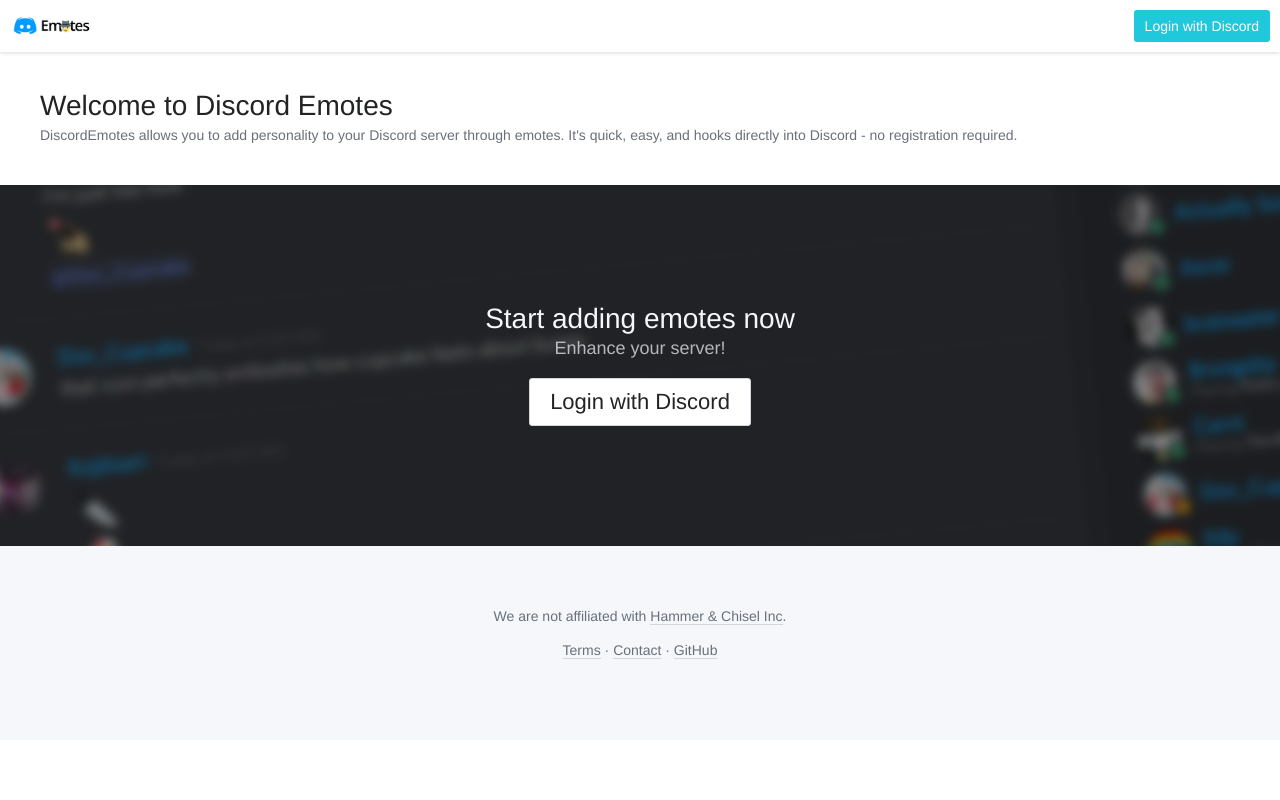
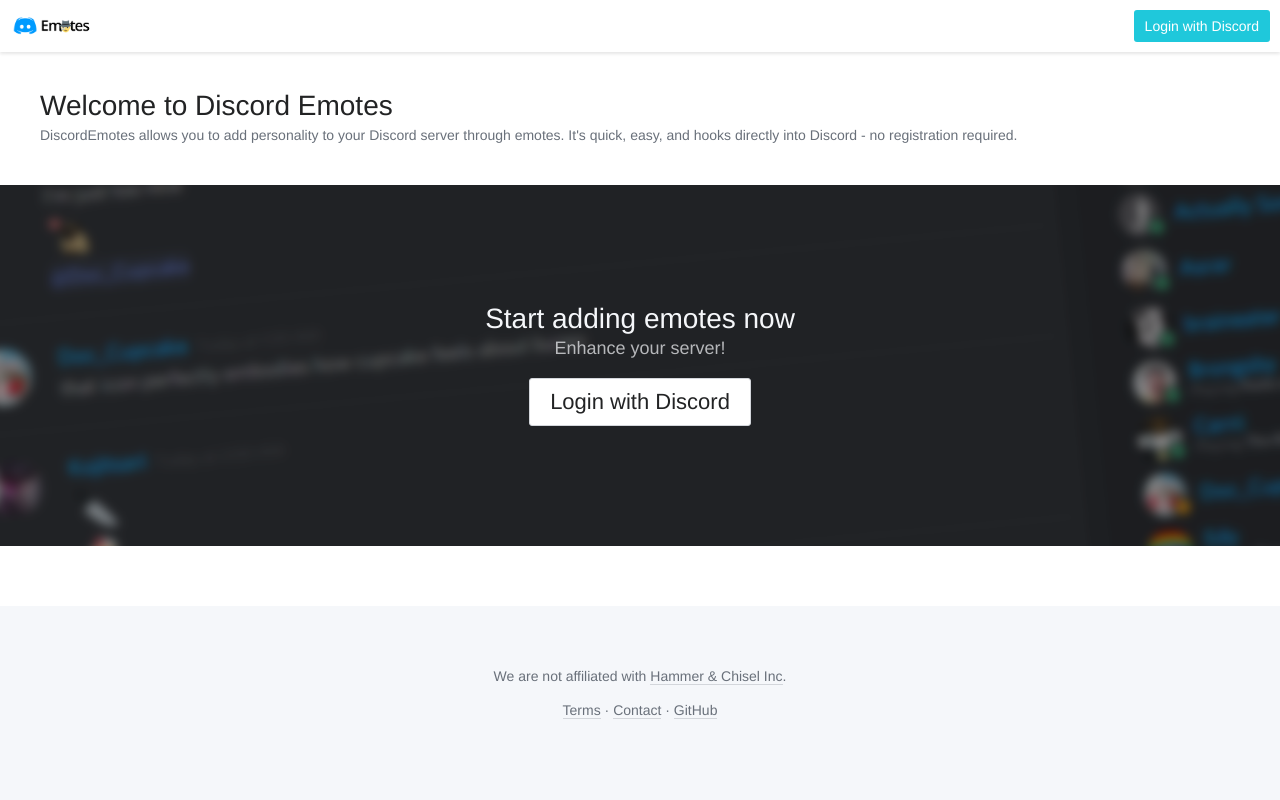
Before and after one commit to DiscordEmotes/website, a Flask app: page / in a window 1280 px wide. Run offline with Flask 2, Linux system fonts and the light colour scheme; parts of the project's set-up code (start-up, migrations or seed data) failed here and were passed over.

Commit message:
Make footer anchor to the bottom of the page.

```diff
--- a/website/static/custom.css
+++ b/website/static/custom.css
@@ -49,3 +49,13 @@ html {
 table.table tbody tr td {
     vertical-align: middle;
 }
+
+.site {
+    display: flex;
+    min-height: 100vh;
+    flex-direction: column;
+}
+
+.site-content {
+    flex: 1;
+}
--- a/website/templates/base.html
+++ b/website/templates/base.html
@@ -7,7 +7,7 @@
   <link rel="stylesheet" type="text/css" href="{{ url_for('static', filename='custom.css') }}">
   <title>{{ '%s - ' % title if title }}Discord Emotes</title>
 </head>
-<body>
+<body class="site">
   <nav class="nav has-shadow">
     <div class="nav-left">
       <a class="nav-item is-brand" href="{{ url_for('index') }}">
@@ -35,6 +35,7 @@
       {% endif %}
     </div>
   </nav>
+  <main class="site-content">
     <div class="container">
       {% with messages = get_flashed_messages(with_categories=True) %}
         {% for category, message in messages %}
@@ -51,6 +52,7 @@
         <p>You have reached a glitch!</p>
       </div>
     {% endblock %}
+  </main>
   <footer class="footer">
     <div class="container">
       <div class="content has-text-centered">
```
Lines whose indentation alone changed are shown as unchanged.
